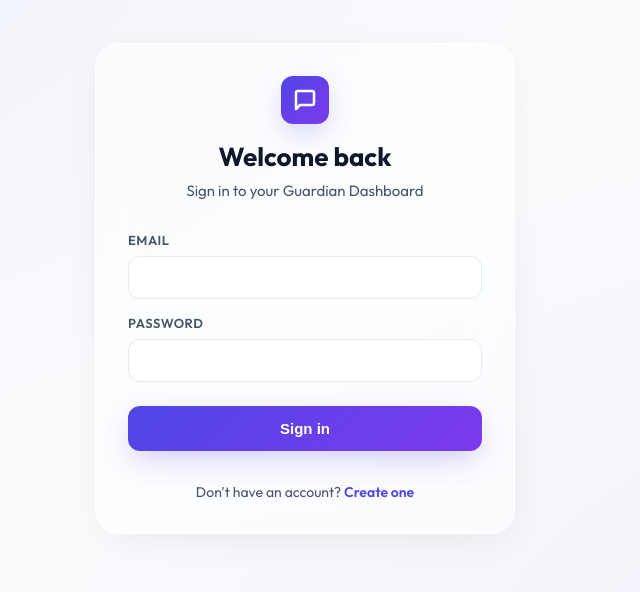
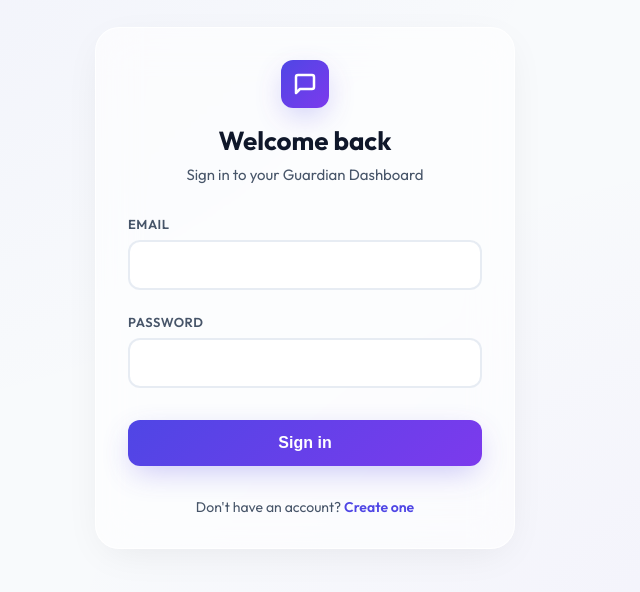
Before and after one commit to aachatte/chatterbot, a React (Vite) app in the folder chatterbot-frontend/: page /login in a window 1280 px wide. Shown: the part 112-704 px from the top of the page, without its empty margins (335-975 px from the left). Built offline with nearby package versions, Linux system fonts and the light colour scheme; no server answers.

Commit message:
Refine styles for Login form inputs and button
Updated padding and border styles for input fields and buttons. Adjusted margin and font sizes for better layout consistency.

```diff
--- a/chatterbot-frontend/src/pages/Login.jsx
+++ b/chatterbot-frontend/src/pages/Login.jsx
@@ -25,7 +25,6 @@ export default function Login() {
 
   return (
     <div style={{ minHeight: '100vh', display: 'flex', alignItems: 'center', justifyContent: 'center', padding: 'var(--cb-space-4)' }}>
-      {/* We apply the new glass-card class here! */}
       <div className="glass-card" style={{ width: '100%', maxWidth: 420 }}>
 
         {/* Logo and Header */}
@@ -45,27 +44,41 @@ export default function Login() {
         </div>
 
         {/* Form */}
-        <form onSubmit={handleSubmit} style={{ display: 'flex', flexDirection: 'column', gap: 'var(--cb-space-4)' }}>
+        <form onSubmit={handleSubmit} style={{ display: 'flex', flexDirection: 'column', gap: 'var(--cb-space-5)' }}>
           <div>
-            <label style={{ display: 'block', fontSize: 13, fontWeight: 600, color: 'var(--cb-text-secondary)', marginBottom: 'var(--cb-space-2)', textTransform: 'uppercase', letterSpacing: '0.5px' }}>Email</label>
+            <label style={{ display: 'block', fontSize: 13, fontWeight: 600, color: 'var(--cb-text-secondary)', marginBottom: '8px', textTransform: 'uppercase', letterSpacing: '0.5px' }}>Email</label>
             <input
               type="email" required value={email} onChange={e => setEmail(e.target.value)}
               style={{
-                width: '100%', padding: '12px 16px', borderRadius: 'var(--cb-radius-md)',
-                border: '1px solid var(--cb-border)', background: 'var(--cb-bg-elevated)',
-                outline: 'none', fontSize: 15, color: 'var(--cb-text-primary)'
+                width: '100%',
+                padding: '14px 20px', /* Increased padding for more breathing room */
+                borderRadius: 'var(--cb-radius-md)',
+                border: '2px solid var(--cb-border)', /* Slightly thicker border for definition */
+                background: 'var(--cb-bg-elevated)',
+                outline: 'none',
+                fontSize: 16,
+                color: 'var(--cb-text-primary)'
               }}
+              onFocus={e => e.target.style.borderColor = 'var(--cb-primary)'}
+              onBlur={e => e.target.style.borderColor = 'var(--cb-border)'}
             />
           </div>
           <div>
-            <label style={{ display: 'block', fontSize: 13, fontWeight: 600, color: 'var(--cb-text-secondary)', marginBottom: 'var(--cb-space-2)', textTransform: 'uppercase', letterSpacing: '0.5px' }}>Password</label>
+            <label style={{ display: 'block', fontSize: 13, fontWeight: 600, color: 'var(--cb-text-secondary)', marginBottom: '8px', textTransform: 'uppercase', letterSpacing: '0.5px' }}>Password</label>
             <input
               type="password" required value={password} onChange={e => setPassword(e.target.value)}
               style={{
-                width: '100%', padding: '12px 16px', borderRadius: 'var(--cb-radius-md)',
-                border: '1px solid var(--cb-border)', background: 'var(--cb-bg-elevated)',
-                outline: 'none', fontSize: 15, color: 'var(--cb-text-primary)'
+                width: '100%',
+                padding: '14px 20px', /* Increased padding for more breathing room */
+                borderRadius: 'var(--cb-radius-md)',
+                border: '2px solid var(--cb-border)',
+                background: 'var(--cb-bg-elevated)',
+                outline: 'none',
+                fontSize: 16,
+                color: 'var(--cb-text-primary)'
               }}
+              onFocus={e => e.target.style.borderColor = 'var(--cb-primary)'}
+              onBlur={e => e.target.style.borderColor = 'var(--cb-border)'}
             />
           </div>
 
@@ -74,10 +87,17 @@ export default function Login() {
           <button
             type="submit" disabled={loading}
             style={{
-              marginTop: 'var(--cb-space-2)', padding: '14px', borderRadius: 'var(--cb-radius-md)',
-              background: 'var(--cb-primary-gradient)', color: 'white', border: 'none',
-              fontWeight: 600, fontSize: 15, cursor: loading ? 'not-allowed' : 'pointer',
-              boxShadow: 'var(--cb-shadow-glow)', transition: 'transform 0.1s'
+              marginTop: '8px',
+              padding: '14px',
+              borderRadius: 'var(--cb-radius-md)',
+              background: 'var(--cb-primary-gradient)',
+              color: 'white',
+              border: 'none',
+              fontWeight: 600,
+              fontSize: 16,
+              cursor: loading ? 'not-allowed' : 'pointer',
+              boxShadow: 'var(--cb-shadow-glow)',
+              transition: 'transform 0.1s'
             }}
             onMouseDown={e => e.currentTarget.style.transform = 'scale(0.98)'}
             onMouseUp={e => e.currentTarget.style.transform = 'scale(1)'}
```
